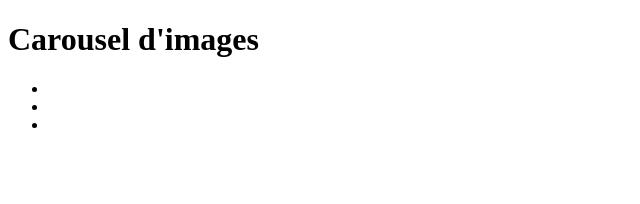
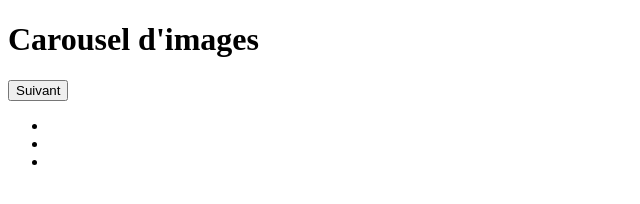
Before and after one commit to BafodeJaiteh/Carousel, a plain HTML site: page index.html in a window 1280 px wide. Shown: the whole page, without its empty margins (0-640 px from the left). Drawn offline with Linux system fonts and the light colour scheme.

Commit message:
add button suivant

```diff
--- a/index.html
+++ b/index.html
@@ -10,6 +10,7 @@
 <body>
 
 <header><h1>Carousel d'images</h1></header>
+<button id="suivant">Suivant</button>
  <div id = "photo">
  <ul>
      <li><img src="images/imagescarousel1.jpg" alt="image1"></li>
```
